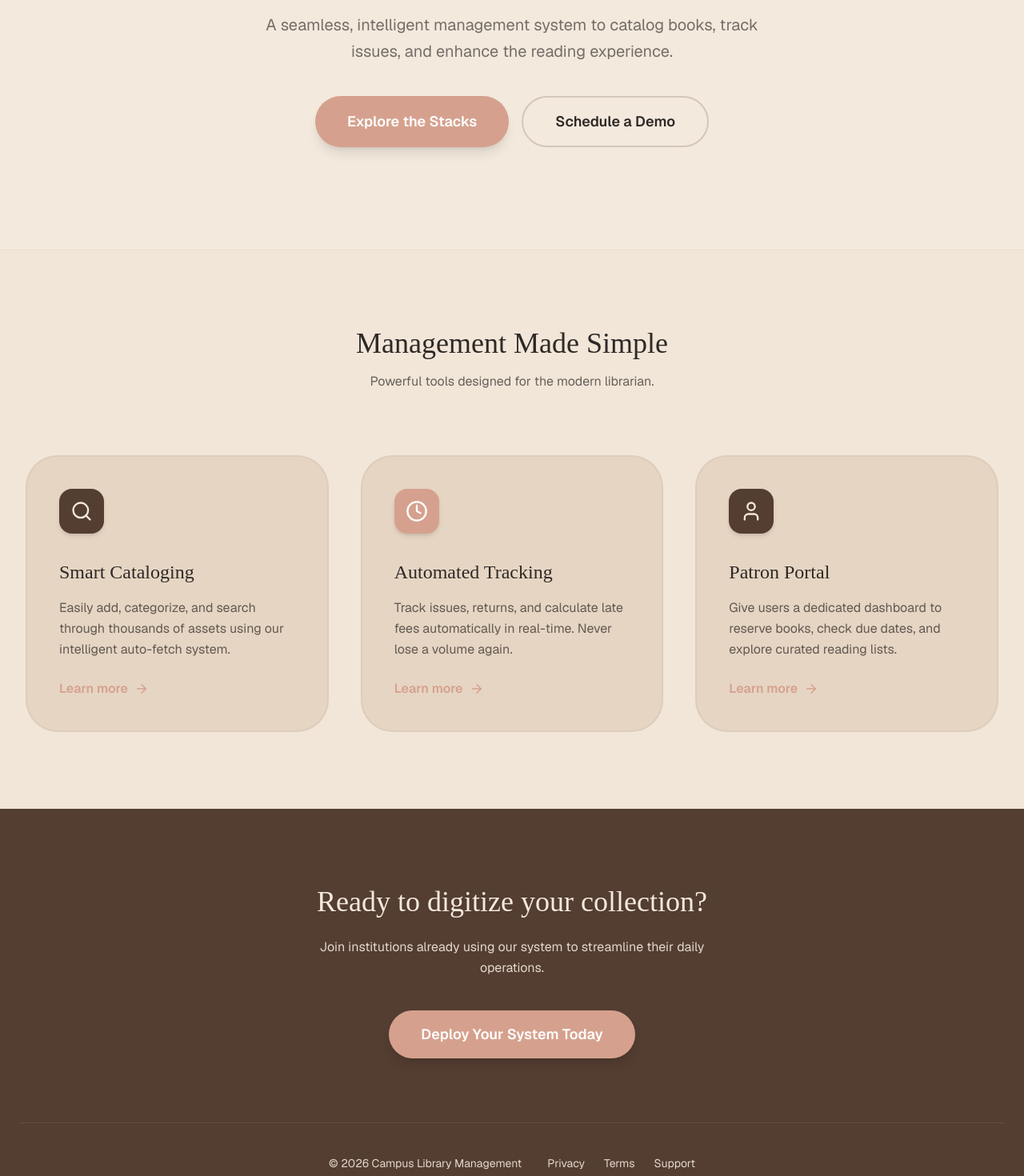
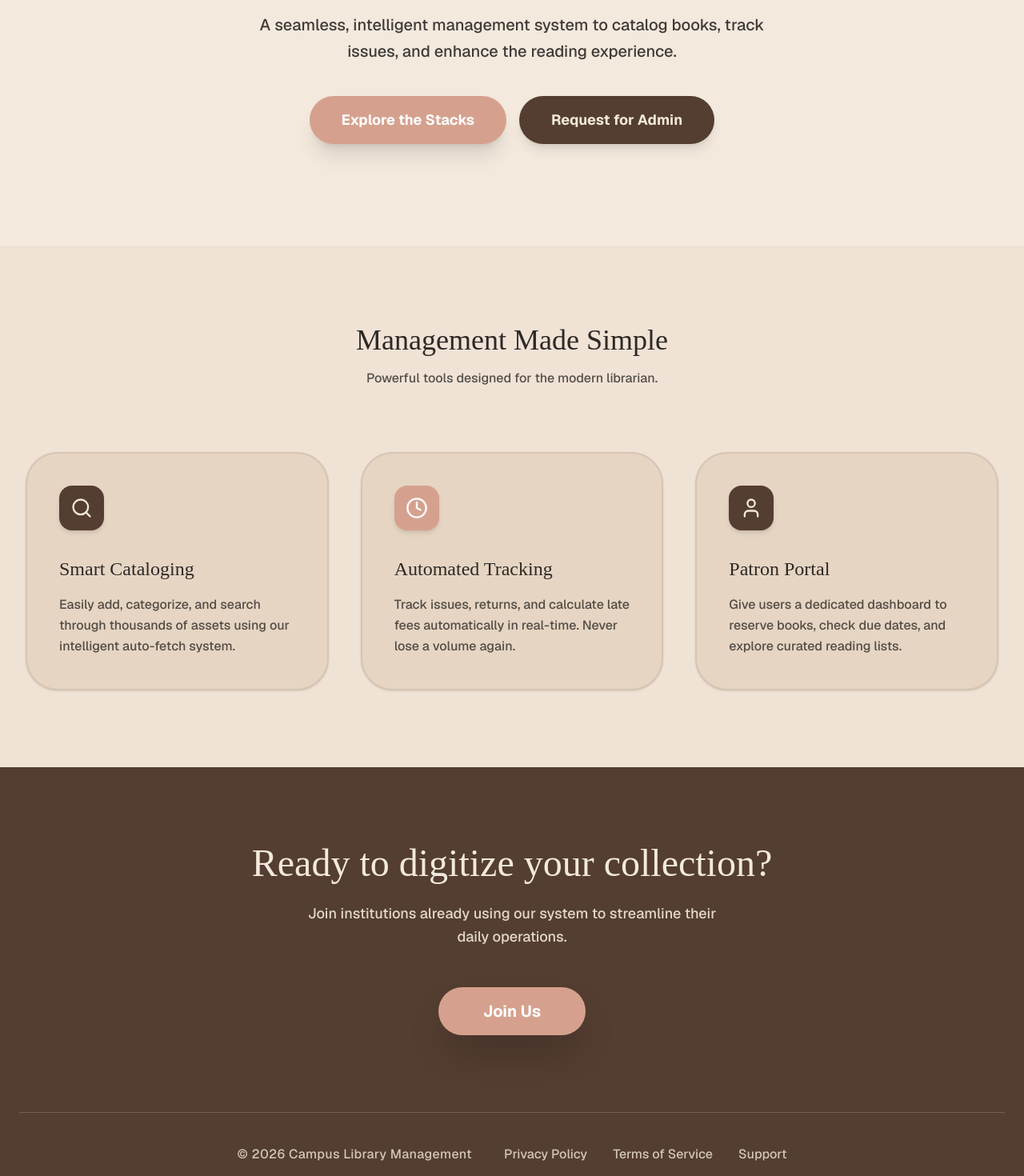
Before and after one commit to pavneet-singh-code/Library_Management, a Next.js app: page / in a window 1280 px wide. Shown: the part 480-1950 px from the top of the page at 80% size. Built offline with nearby package versions, Linux system fonts and the light colour scheme.

Commit message:
Completed the landing page look

```diff
--- a/src/app/(public)/page.js
+++ b/src/app/(public)/page.js
@@ -1,5 +1,5 @@
 import React from "react";
-import { Book, Clock, User, Search, ArrowRight } from "lucide-react";
+import { Book, Clock, User, Search } from "lucide-react";
 
 const LibraryLandingPage = () => {
     return (
@@ -9,7 +9,8 @@ const LibraryLandingPage = () => {
                 <div className="text-2xl font-serif font-bold tracking-tight">
                     Campus Library
                 </div>
-                <div className="space-x-8 hidden md:flex font-medium opacity-80">
+
+                <div className="space-x-8 hidden lg:flex font-medium opacity-80">
                     <a href="#" className="hover:text-accent transition-colors">
                         Catalog
                     </a>
@@ -20,14 +21,21 @@ const LibraryLandingPage = () => {
                         Resources
                     </a>
                 </div>
-                <button className="bg-primary-btn text-background px-6 py-2 rounded-full font-medium hover:opacity-90 transition-all">
-                    Admin Login
-                </button>
+
+                {/* Updated: Both buttons are now solid for high visibility */}
+                <div className="flex items-center gap-3">
+                    <button className="bg-primary-btn text-background px-6 py-2.5 rounded-full font-semibold hover:opacity-90 transition-all text-sm shadow-md">
+                        User Login
+                    </button>
+                    <button className="bg-accent text-white px-6 py-2.5 rounded-full font-semibold hover:brightness-110 transition-all text-sm shadow-md">
+                        Admin Login
+                    </button>
+                </div>
             </nav>
 
             {/* Hero Section */}
             <header className="flex flex-col items-center text-center px-6 py-20 md:py-32">
-                <div className="inline-block px-4 py-1.5 mb-6 border border-accent/30 rounded-full text-accent font-medium text-sm bg-accent/5">
+                <div className="inline-block px-4 py-1.5 mb-6 border border-accent/40 rounded-full text-accent font-bold text-sm bg-accent/5">
                     v2.0 Now Available
                 </div>
                 <h1 className="text-5xl md:text-7xl font-serif mb-6 leading-tight max-w-4xl text-foreground">
@@ -35,91 +43,80 @@ const LibraryLandingPage = () => {
                     <span className="text-accent italic">knowledge</span>,
                     organized.
                 </h1>
-                <p className="text-lg md:text-xl opacity-80 max-w-2xl mb-10 leading-relaxed text-foreground/80">
+                <p className="text-lg md:text-xl opacity-90 max-w-2xl mb-10 leading-relaxed text-foreground font-medium">
                     A seamless, intelligent management system to catalog books,
                     track issues, and enhance the reading experience.
                 </p>
+
                 <div className="flex flex-col sm:flex-row space-y-4 sm:space-y-0 sm:space-x-4">
-                    <button className="bg-accent text-white px-10 py-4 rounded-full font-semibold text-lg hover:brightness-95 transition-all shadow-lg">
+                    <button className="bg-accent text-white px-10 py-4 rounded-full font-bold text-lg hover:brightness-95 transition-all shadow-xl">
                         Explore the Stacks
                     </button>
-                    <button className="bg-transparent text-foreground border-2 border-primary-btn/20 px-10 py-4 rounded-full font-semibold text-lg hover:bg-secondary/30 transition-all">
-                        Schedule a Demo
+                    <button className="bg-primary-btn text-background px-10 py-4 rounded-full font-bold text-lg hover:opacity-90 transition-all shadow-lg">
+                        Request for Admin
                     </button>
                 </div>
             </header>
 
-            {/* Features Section - Using Secondary Color for Visibility */}
+            {/* Features Section */}
             <section
                 id="features"
-                className="py-24 px-8 border-t border-primary-btn/5 bg-secondary/20"
+                className="py-24 px-8 border-t border-primary-btn/5 bg-secondary/30"
             >
                 <div className="max-w-7xl mx-auto">
                     <div className="text-center mb-20">
                         <h2 className="text-4xl font-serif mb-4 text-foreground">
                             Management Made Simple
                         </h2>
-                        <p className="opacity-70 max-w-lg mx-auto">
+                        <p className="text-foreground/80 font-medium max-w-lg mx-auto">
                             Powerful tools designed for the modern librarian.
                         </p>
                     </div>
 
                     <div className="grid md:grid-cols-3 gap-10">
-                        {/* Feature 1 - Using the Secondary Beige Background with a Darker Border */}
-                        <div className="bg-secondary p-10 rounded-[2.5rem] border-2 border-primary-btn/5 hover:border-accent/40 transition-all duration-300 group">
+                        {/* Feature 1 */}
+                        <div className="bg-secondary p-10 rounded-[2.5rem] border-2 border-primary-btn/10 hover:border-accent/40 transition-all duration-300 shadow-sm">
                             <div className="w-14 h-14 bg-primary-btn text-background rounded-2xl flex items-center justify-center mb-8 shadow-md">
                                 <Search size={28} />
                             </div>
                             <h3 className="text-2xl font-serif mb-4 text-foreground">
                                 Smart Cataloging
                             </h3>
-                            <p className="opacity-80 leading-relaxed text-foreground/90">
+                            <p className="text-foreground/80 leading-relaxed font-medium">
                                 Easily add, categorize, and search through
                                 thousands of assets using our intelligent
                                 auto-fetch system.
                             </p>
-                            <div className="mt-6 flex items-center text-accent font-semibold cursor-pointer group-hover:gap-2 transition-all">
-                                Learn more{" "}
-                                <ArrowRight size={18} className="ml-2" />
-                            </div>
                         </div>
 
                         {/* Feature 2 */}
-                        <div className="bg-secondary p-10 rounded-[2.5rem] border-2 border-primary-btn/5 hover:border-accent/40 transition-all duration-300 group">
+                        <div className="bg-secondary p-10 rounded-[2.5rem] border-2 border-primary-btn/10 hover:border-accent/40 transition-all duration-300 shadow-sm">
                             <div className="w-14 h-14 bg-accent text-white rounded-2xl flex items-center justify-center mb-8 shadow-md">
                                 <Clock size={28} />
                             </div>
                             <h3 className="text-2xl font-serif mb-4 text-foreground">
                                 Automated Tracking
                             </h3>
-                            <p className="opacity-80 leading-relaxed text-foreground/90">
+                            <p className="text-foreground/80 leading-relaxed font-medium">
                                 Track issues, returns, and calculate late fees
                                 automatically in real-time. Never lose a volume
                                 again.
                             </p>
-                            <div className="mt-6 flex items-center text-accent font-semibold cursor-pointer group-hover:gap-2 transition-all">
-                                Learn more{" "}
-                                <ArrowRight size={18} className="ml-2" />
-                            </div>
                         </div>
 
                         {/* Feature 3 */}
-                        <div className="bg-secondary p-10 rounded-[2.5rem] border-2 border-primary-btn/5 hover:border-accent/40 transition-all duration-300 group">
+                        <div className="bg-secondary p-10 rounded-[2.5rem] border-2 border-primary-btn/10 hover:border-accent/40 transition-all duration-300 shadow-sm">
                             <div className="w-14 h-14 bg-primary-btn text-background rounded-2xl flex items-center justify-center mb-8 shadow-md">
                                 <User size={28} />
                             </div>
                             <h3 className="text-2xl font-serif mb-4 text-foreground">
                                 Patron Portal
                             </h3>
-                            <p className="opacity-80 leading-relaxed text-foreground/90">
+                            <p className="text-foreground/80 leading-relaxed font-medium">
                                 Give users a dedicated dashboard to reserve
                                 books, check due dates, and explore curated
                                 reading lists.
                             </p>
-                            <div className="mt-6 flex items-center text-accent font-semibold cursor-pointer group-hover:gap-2 transition-all">
-                                Learn more{" "}
-                                <ArrowRight size={18} className="ml-2" />
-                            </div>
                         </div>
                     </div>
                 </div>
@@ -127,28 +124,42 @@ const LibraryLandingPage = () => {
 
             {/* Call to Action Footer */}
             <footer className="bg-primary-btn text-background py-24 text-center px-6">
-                <h2 className="text-4xl font-serif mb-6">
+                <h2 className="text-4xl md:text-5xl font-serif mb-6 text-background">
                     Ready to digitize your collection?
                 </h2>
-                <p className="opacity-90 mb-10 max-w-lg mx-auto leading-relaxed">
+
+                {/* Visibility Fix: Increased opacity and used the cream color directly */}
+                <p className="text-background/90 mb-12 max-w-lg mx-auto leading-relaxed text-lg font-medium">
                     Join institutions already using our system to streamline
                     their daily operations.
                 </p>
-                <button className="bg-accent text-white px-10 py-4 rounded-full font-semibold text-lg hover:scale-105 transition-transform shadow-lg">
-                    Deploy Your System Today
+
+                <button className="bg-accent text-white px-14 py-4 rounded-full font-bold text-xl hover:scale-105 transition-transform shadow-2xl">
+                    Join Us
                 </button>
-                <div className="mt-20 border-t border-background/10 pt-10 text-sm opacity-90 flex flex-col md:flex-row justify-center items-center gap-8">
-                    <span>
+
+                {/* Visibility Fix: Increased opacity and text weight for the links */}
+                <div className="mt-24 border-t border-background/20 pt-10 text-background/80 font-medium flex flex-col md:flex-row justify-center items-center gap-10">
+                    <span className="tracking-wide">
                         © {new Date().getFullYear()} Campus Library Management
                     </span>
-                    <div className="flex gap-6">
-                        <a href="#" className="hover:text-accent">
-                            Privacy
+                    <div className="flex gap-8">
+                        <a
+                            href="#"
+                            className="hover:text-accent transition-colors"
+                        >
+                            Privacy Policy
                         </a>
-                        <a href="#" className="hover:text-accent">
-                            Terms
+                        <a
+                            href="#"
+                            className="hover:text-accent transition-colors"
+                        >
+                            Terms of Service
                         </a>
-                        <a href="#" className="hover:text-accent">
+                        <a
+                            href="#"
+                            className="hover:text-accent transition-colors"
+                        >
                             Support
                         </a>
                     </div>
```
